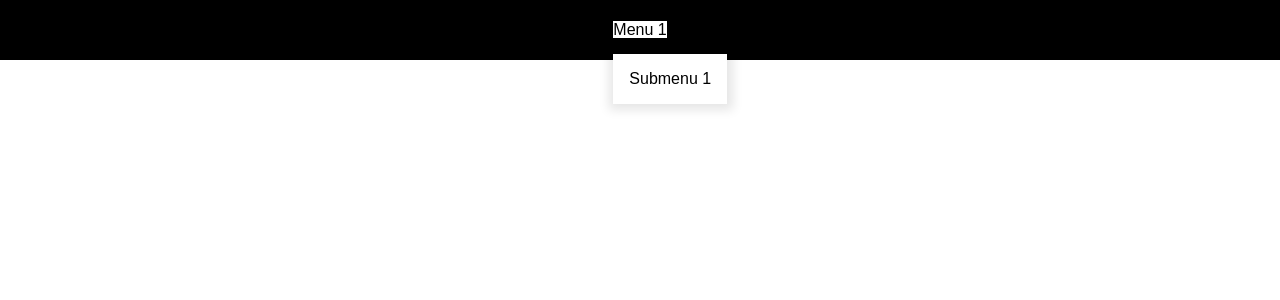
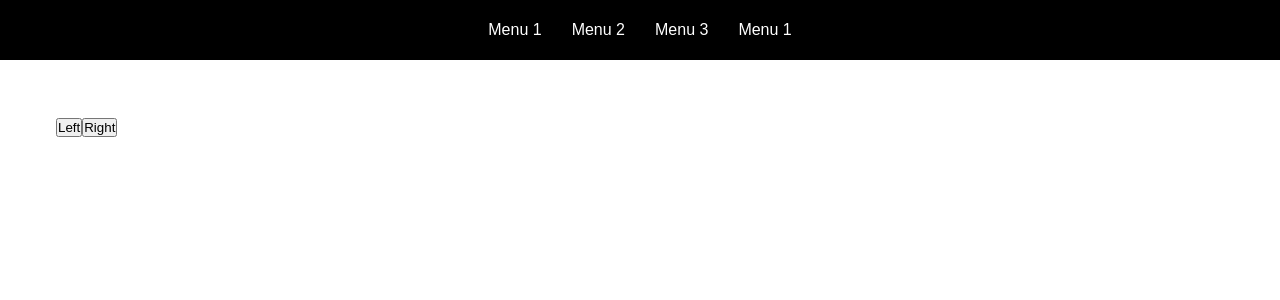
Before and after one commit to savus/ReactDropdownMenus, a React (Vite) app: page / in a window 1280 px wide. Shown: the top 300 px of the page. Built offline with nearby package versions, Linux system fonts and the light colour scheme.

Commit message:
begin building base HTML for menu-slider section

```diff
--- a/src/App.tsx
+++ b/src/App.tsx
@@ -1,8 +1,3 @@
-import { DropdownMenu } from "./Components/DropdownMenu";
-import { Header } from "./Components/Header";
-import { NavItem } from "./Components/NavItem";
-import { Navbar } from "./Components/Navbar";
-import { TabStateProvider } from "./Components/Providers/TabStateProvider";
 import "./css/index.css";
 import "./css/practice-header.css";
 
@@ -30,14 +25,14 @@ function App() {
         <nav className="navbar">
           <ul className="navbar-nav">
             <li className="nav-item">
-              <div className="dropdown active" data-dropdown>
+              <div className="dropdown " data-dropdown>
                 <a href="#" className="dropdown-button" data-dropdown-button>
                   Menu 1
                 </a>
                 <div className="dropdown-menu" data-dropdown-menu>
                   <ul>
                     <li>
-                      <div className="dropdown active" data-dropdown>
+                      <div className="dropdown " data-dropdown>
                         <a
                           href="#"
                           className="dropdown-button"
@@ -45,11 +40,72 @@ function App() {
                         >
                           Submenu 1
                         </a>
-                        {/* <div className="dropdown-menu" data-dropdown-menu>
-                          <ul>
-                            <li>Sub-submenu 1</li>
-                          </ul>
-                        </div> */}
+                      </div>
+                    </li>
+                  </ul>
+                </div>
+              </div>
+            </li>
+            <li className="nav-item">
+              <div className="dropdown " data-dropdown>
+                <a href="#" className="dropdown-button" data-dropdown-button>
+                  Menu 2
+                </a>
+                <div className="dropdown-menu" data-dropdown-menu>
+                  <ul>
+                    <li>
+                      <div className="dropdown " data-dropdown>
+                        <a
+                          href="#"
+                          className="dropdown-button"
+                          data-dropdown-button
+                        >
+                          Submenu 2
+                        </a>
+                      </div>
+                    </li>
+                  </ul>
+                </div>
+              </div>
+            </li>
+            <li className="nav-item">
+              <div className="dropdown " data-dropdown>
+                <a href="#" className="dropdown-button" data-dropdown-button>
+                  Menu 3
+                </a>
+                <div className="dropdown-menu" data-dropdown-menu>
+                  <ul>
+                    <li>
+                      <div className="dropdown " data-dropdown>
+                        <a
+                          href="#"
+                          className="dropdown-button"
+                          data-dropdown-button
+                        >
+                          Submenu 3
+                        </a>
+                      </div>
+                    </li>
+                  </ul>
+                </div>
+              </div>
+            </li>
+            <li className="nav-item">
+              <div className="dropdown " data-dropdown>
+                <a href="#" className="dropdown-button" data-dropdown-button>
+                  Menu 1
+                </a>
+                <div className="dropdown-menu" data-dropdown-menu>
+                  <ul>
+                    <li>
+                      <div className="dropdown " data-dropdown>
+                        <a
+                          href="#"
+                          className="dropdown-button"
+                          data-dropdown-button
+                        >
+                          Submenu 1
+                        </a>
                       </div>
                     </li>
                   </ul>
@@ -59,6 +115,23 @@ function App() {
           </ul>
         </nav>
       </header>
+      <section className="menu-slider-container container container-lg">
+        <h3>Menu Slider</h3>
+        <div className="silder-menu">
+          <div className="menu-title">Title</div>
+          <ul className="menu-list">
+            <li className="menu-item">
+              <a href="#" className="menu-link">
+                Link 1
+              </a>
+            </li>
+          </ul>
+        </div>
+        <div className="slider-btns">
+          <button>Left</button>
+          <button>Right</button>
+        </div>
+      </section>
     </>
   );
 }
--- a/src/js/main.js
+++ b/src/js/main.js
@@ -1,17 +1,25 @@
 document.addEventListener("DOMContentLoaded", () => {
   document.addEventListener("click", (e) => {
     const target = e.target;
-    const isDropdownButton = target.matches("[data-dropdown-button]");
-    const currentDropdownMenu = target.closest("[data-dropdown]");
+    const dataDropdownButton = "[data-dropdown-button]";
+    const dataDropdown = "[data-dropdown]";
+    const dataDropdownMenu = "[data-dropdown-menu]";
+    const isDropdownButton = target.matches(dataDropdownButton);
+    const currentDropdownMenu = target.closest(dataDropdown);
 
-    if (!isDropdownButton && target.closest("[data-dropdown-menu]") !== null)
-      return;
+    const setActive = (element, selector) => {
+      const activeElement = document.querySelector(`${selector}.active`);
+      if (activeElement !== null) activeElement.classList.remove("active");
+      element.classList.add("active");
+    };
+
+    if (!isDropdownButton && target.closest(dataDropdownMenu) !== null) return;
 
     if (isDropdownButton) {
       currentDropdownMenu.classList.toggle("active");
     }
 
-    document.querySelectorAll("[data-dropdown].active").forEach((dropdown) => {
+    document.querySelectorAll(`${dataDropdown}.active`).forEach((dropdown) => {
       if (dropdown === currentDropdownMenu) return;
       dropdown.classList.remove("active");
     });
```
